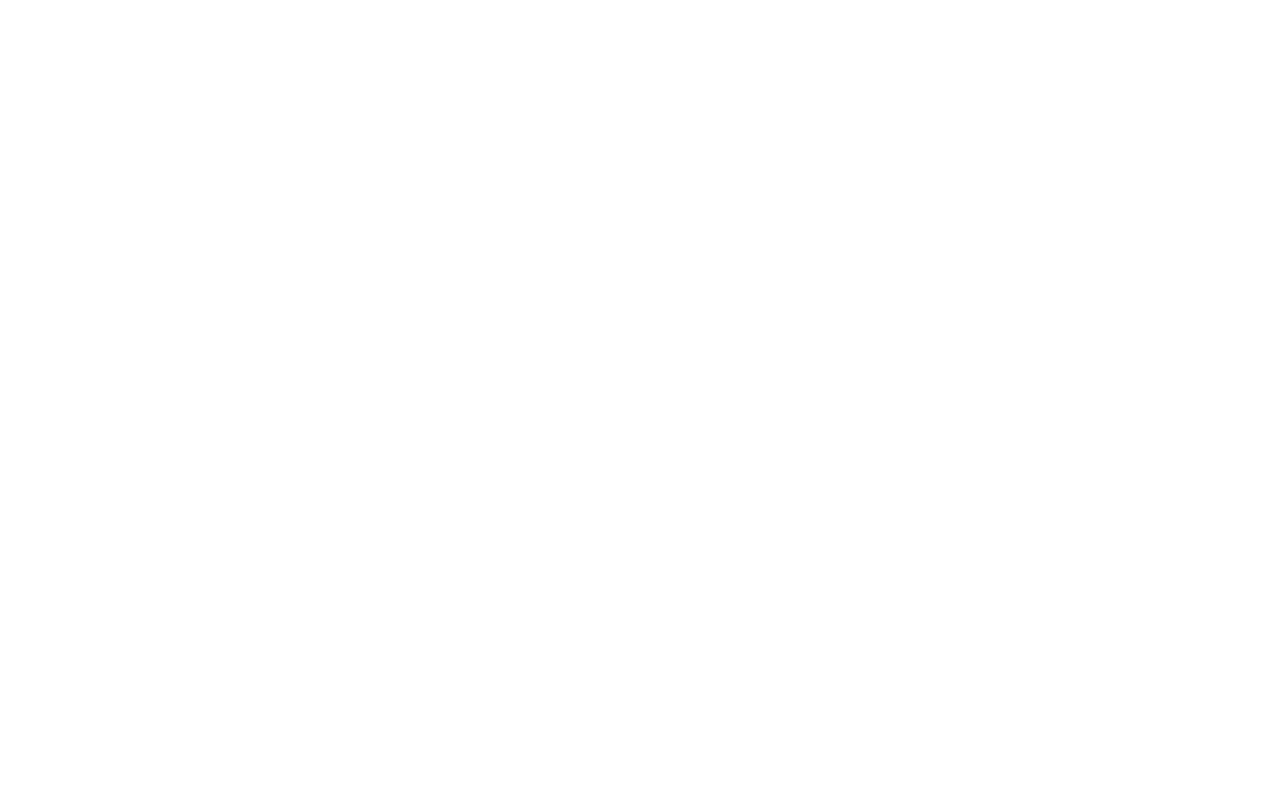
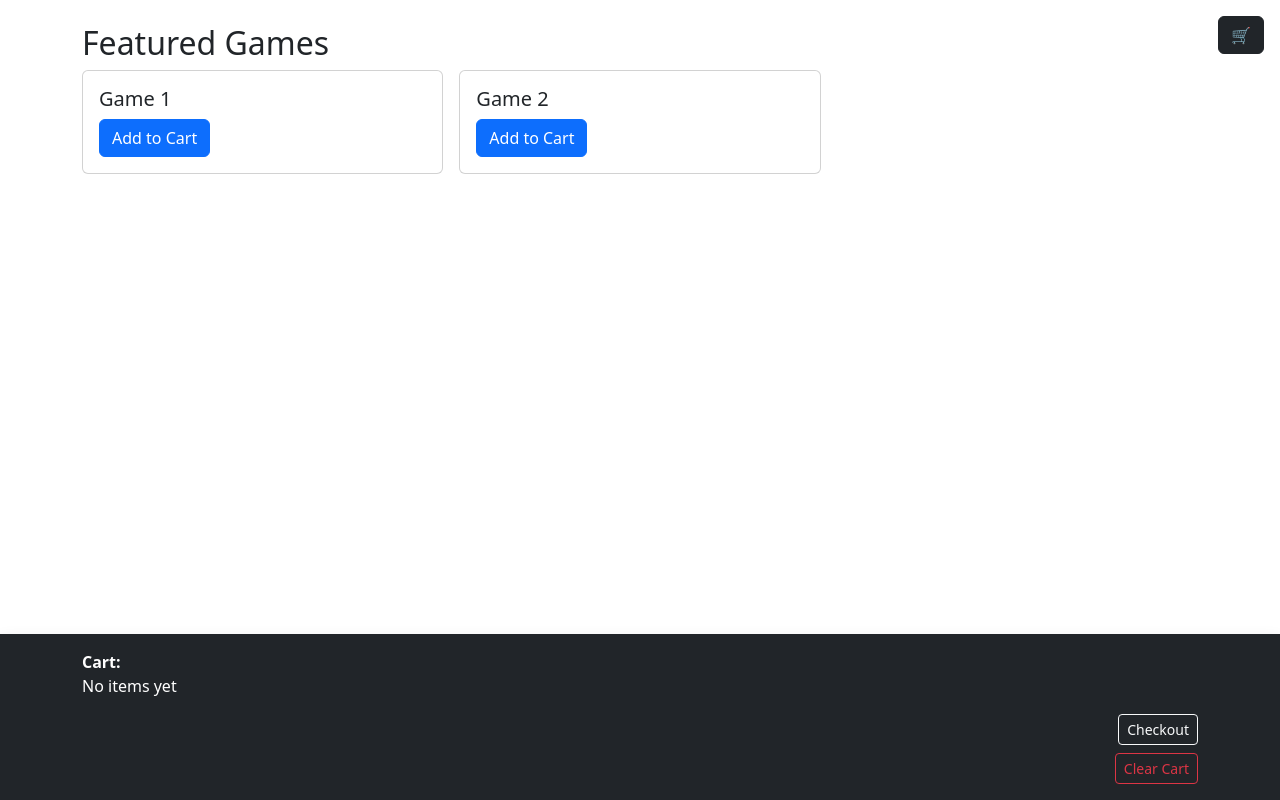
Before and after one commit to ManuelRevillaRJ/PW-PROYECTO-FIJO, a React app: page /carrito in a window 1280 px wide. Before the commit this address had no page. Built offline with nearby package versions, Linux system fonts and the light colour scheme; the HTML template or start-up script is replaced by a standard one.

Commit message:
Carrito de compras React
Adaptado el carrito de compras a react. Requerimientos 10 y 11.

```diff
--- /dev/null
+++ b/src/components/CartBar.tsx
@@ -0,0 +1,56 @@
+//import React from 'react';
+import CartItemCard from './CartItemCard';
+
+type CartBarProps = {
+  cartItems: { name: string }[];
+  onRemoveItem: (index: number) => void;
+  onCheckout: () => void;
+  onClearCart: () => void;
+  isVisible: boolean;
+};
+
+const CartBar = ({ cartItems, onRemoveItem, onCheckout, onClearCart, isVisible }: CartBarProps) => {
+  if (!isVisible) return null;
+
+  return (
+    <div
+      className="position-fixed bottom-0 start-0 end-0 bg-dark text-white p-3 shadow"
+      style={{ zIndex: 1050 }}
+    >
+      <div className="container">
+        <div className="row">
+          <div className="col-12">
+            <strong>Cart:</strong>
+            <div
+              className="mb-3 d-flex gap-2"
+              style={{ overflowX: 'auto', whiteSpace: 'nowrap', flexWrap: 'nowrap' }}
+            >
+              {cartItems.length === 0 ? (
+                'No items yet'
+              ) : (
+                cartItems.map((item, index) => (
+                  <CartItemCard
+                    key={index}
+                    name={item.name}
+                    onRemove={() => onRemoveItem(index)}
+                  />
+                ))
+              )}
+            </div>
+          </div>
+          <div className="col-12 text-end">
+            <button className="btn btn-outline-light btn-sm mb-2" onClick={onCheckout}>
+              Checkout
+            </button>
+            <br />
+            <button className="btn btn-outline-danger btn-sm" onClick={onClearCart}>
+              Clear Cart
+            </button>
+          </div>
+        </div>
+      </div>
+    </div>
+  );
+};
+
+export default CartBar;
--- /dev/null
+++ b/src/components/CartItemCard.tsx
@@ -0,0 +1,31 @@
+//import React from 'react';
+
+type CartItemCardProps = {
+  name: string;
+  onRemove: () => void;
+};
+
+const CartItemCard = ({ name, onRemove }: CartItemCardProps) => {
+    return (
+        <div className="card text-dark text-center position-relative" style={{ minWidth: 120 }}>
+            <button
+                className="btn btn-sm btn-danger position-absolute top-0 end-0 m-1 py-1 px-1"
+                style={{ lineHeight: 1, fontSize: '0.75rem' }}
+                onClick={onRemove}
+            >
+            ×
+            </button>
+            <div className="card-body p-2">
+                <img
+                    src="/public/assets/juegos/BD2.jpg"
+                    alt={name}
+                    style={{ height: 80 }}
+                    className="mb-2 w-100 object-fit-contain rounded"
+                />
+                <div style={{ fontSize: '0.85rem' }}>{name}</div>
+            </div>
+        </div>
+    );
+};
+
+export default CartItemCard;
--- /dev/null
+++ b/src/components/DummyGameCard.tsx
@@ -0,0 +1,23 @@
+//import React from 'react';
+
+type DummyGCProps = {
+    name: string;
+    onAddToCart: (name: string) => void;
+};
+
+const DummyGC = ({ name, onAddToCart }: DummyGCProps) => {
+    return (
+        <div className="col-6 col-md-4">
+            <div className="card">
+                <div className="card-body">
+                    <h5 className="card-title">{name}</h5>
+                    <button className="btn btn-primary" onClick={() => onAddToCart(name)}>
+                        Add to Cart
+                    </button>
+                </div>
+            </div>
+        </div>
+    );
+};
+
+export default DummyGC;
--- a/src/main.tsx
+++ b/src/main.tsx
@@ -11,6 +11,8 @@
 
 import MejoresValorados from "./pages/MejorValorados";
 import BestSellers from "./pages/BestSellers";
+import CartUI from "./pages/CartTestPage";
+import CartTestPage from "./pages/CartTestPage";
 
 createRoot(document.getElementById("root")!).render(
   <StrictMode>
@@ -23,6 +25,7 @@
         <Route path="/top-rated" element={<MejoresValorados />} />
         <Route path="/best-sellers" element={<BestSellers />} />
         <Route path="/ganancias" element={<Ganancias />} />
+        <Route path="/carrito" element={<CartTestPage />} />
       </Routes>
     </BrowserRouter>
   </StrictMode>
--- /dev/null
+++ b/src/pages/CartTestPage.tsx
@@ -0,0 +1,58 @@
+import React, { useState } from 'react';
+import DummyGC from '../components/DummyGameCard';
+import CartBar from '../components/CartBar';
+
+type CartItem = {
+  name: string;
+};
+
+const CartTestPage = () => {
+  const [cartItems, setCartItems] = useState<CartItem[]>([]);
+  const [isCartVisible, setIsCartVisible] = useState(true);
+
+  const addToCart = (name: string) => {
+    setCartItems([...cartItems, { name }]);
+    setIsCartVisible(true);
+  };
+
+  const removeFromCart = (index: number) => {
+    const newCart = [...cartItems];
+    newCart.splice(index, 1);
+    setCartItems(newCart);
+  };
+
+  const clearCart = () => setCartItems([]);
+
+  const checkout = () => alert('Checkout not implemented yet. Items: ' + cartItems.map(i => i.name).join(', '));
+
+  const toggleCart = () => setIsCartVisible(!isCartVisible);
+
+  return (
+    <>
+      <div className="container mt-4">
+        <h2>Featured Games</h2>
+        <div className="row g-3">
+          <DummyGC name="Game 1" onAddToCart={addToCart} />
+          <DummyGC name="Game 2" onAddToCart={addToCart} />
+        </div>
+      </div>
+
+      <button
+        className="btn btn-dark position-fixed top-0 end-0 m-3"
+        onClick={toggleCart}
+      >
+        🛒
+      </button>
+
+      <CartBar
+        cartItems={cartItems}
+        onRemoveItem={removeFromCart}
+        onCheckout={checkout}
+        onClearCart={clearCart}
+        isVisible={isCartVisible}
+      />
+    </>
+  );
+};
+
+export default CartTestPage;
```
